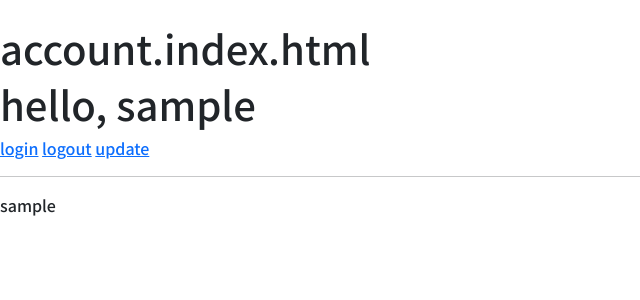
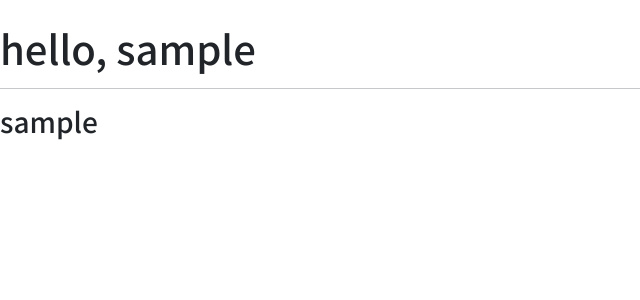
Before and after one commit to dongwonbaek/1021_pair_project, a Django app: page /accounts/ in a window 1280 px wide. Shown: the part 73-373 px from the top of the page, without its empty margins (0-640 px from the left). Run offline with Django 3.2, Linux system fonts and the light colour scheme; the visitor is signed in with stand-in values (Sample User, id 1); data comes from the database, SQL or seed files in the repository; some libraries are stand-ins or nearby versions.

Commit message:
accounts/detail

```diff
--- a/accounts/templates/accounts/detail.html
+++ b/accounts/templates/accounts/detail.html
@@ -1,6 +1,7 @@
 {% extends 'base.html' %}
 {% block content %}
   <h1>my Page</h1>
+  <hr>
   <p>{{ user.username }}의 페이지
   </p>
 
@@ -16,4 +17,5 @@
     {{ user.email }}
   </p>
 
+  <a href="{% url 'accounts:update'%}" class='text-decoration-none'>회원정보수정</a>
 {% endblock content %}
--- a/accounts/templates/accounts/index.html
+++ b/accounts/templates/accounts/index.html
@@ -1,17 +1,13 @@
 {% extends 'base.html' %}
 {% block content %}
-  <h1>account.index.html</h1>
   <h1>
     hello,
     {{request.user}}</h1>
-  <a href="{% url 'accounts:login' %}">login</a>
-  <a href="{% url 'accounts:logout' %}">logout</a>
-  <a href="{% url 'accounts:update'%}">update</a>
-
   <hr>
   {% for user in users %}
-
-    {{ user.username }}
+    <h3>
+      {{ user.username }}
+    </h3>
     <br>
   {% endfor %}
 {% endblock content %}
--- a/accounts/templates/accounts/signup.html
+++ b/accounts/templates/accounts/signup.html
@@ -15,9 +15,9 @@
     {% if request.resolver_match.url_name == 'signup' %}
       {% bootstrap_button 'signup' %}
     {% else %}
+      <a href="{% url 'accounts:change_password'%}" class='text-decoration-none'>비밀번호 변경</a>/
+      <a href="{% url 'accounts:delete'%}" class='text-decoration-none'>회원 탈퇴</a><br>
       {% bootstrap_button 'update' %}
-      <a href="{% url 'accounts:change_password'%}">update_password</a>
-      <a href="{% url 'accounts:delete'%}">delete account</a>
 
     {% endif %}
   </form>
```
